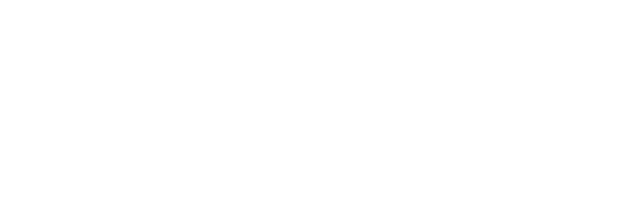
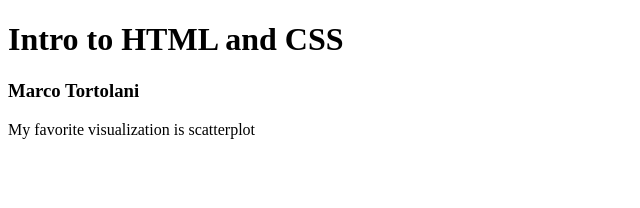
Before and after one commit to DS4200-S22/ic-04-Mtortolani, a plain HTML site: page index.html in a window 1280 px wide. Shown: the whole page, without its empty margins (0-640 px from the left). Drawn offline with Linux system fonts and the light colour scheme.

Commit message:
html changes

```diff
--- a/index.html
+++ b/index.html
@@ -3,11 +3,30 @@
 
 <head>
     <meta charset=utf-8/>
+    <title>
+        ic-04
+    </title>
 </head>
 
 
 <body>
 
+    <h1>
+        Intro to HTML and CSS
+    </h1>
+    <h3>
+        Marco Tortolani
+    </h3>
+    <div id='div1' class='container'>
+        <p id='p1' class='italic'>
+            My favorite visualization is scatterplot
+        </p>
+    </div>
+    <div id='div2' class='container'>
+        <svg width='500' height='50'>
+            <rect style='fill:rgb(33,99,155)' />
+        </svg>
+    </div>
 
 </body>
 
```
